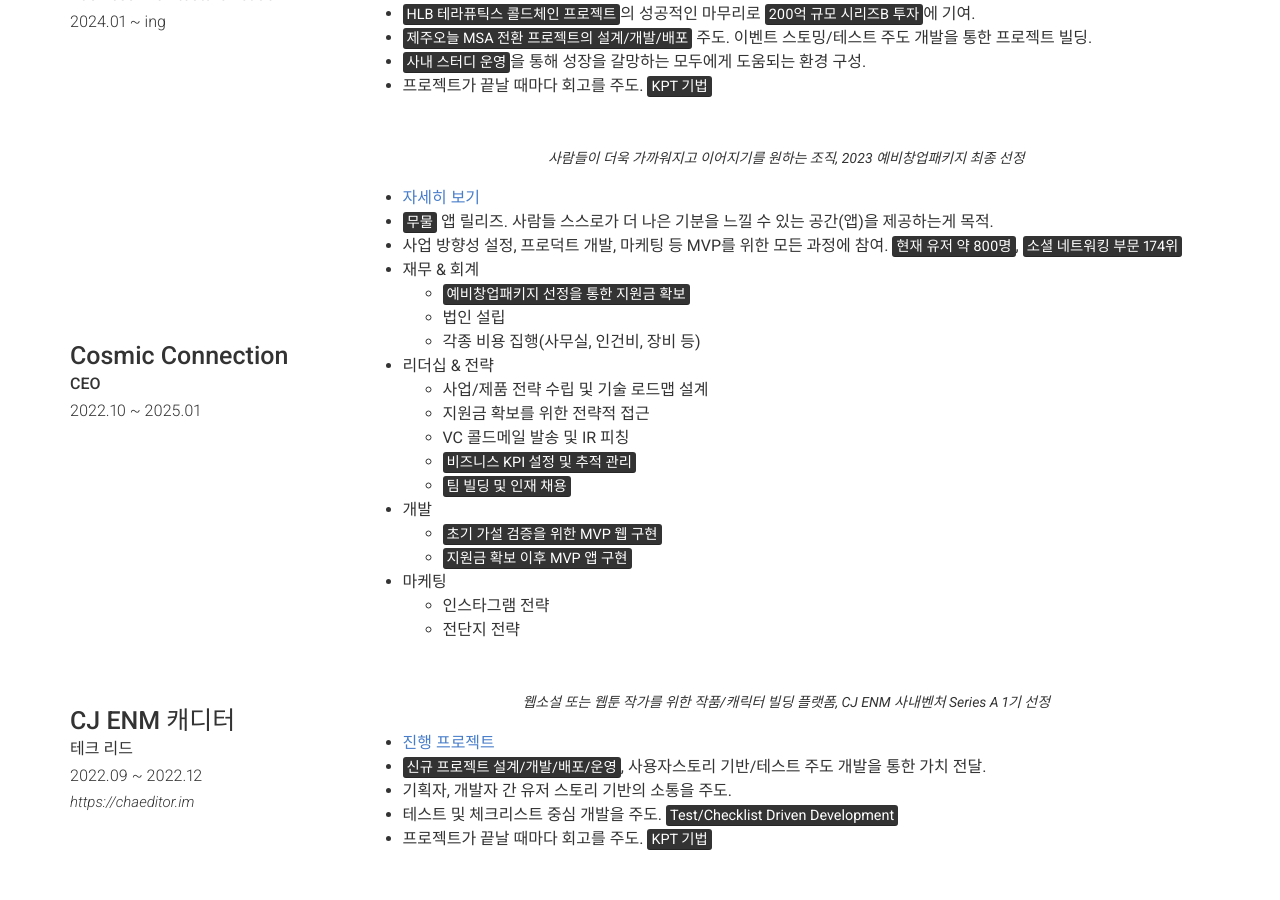
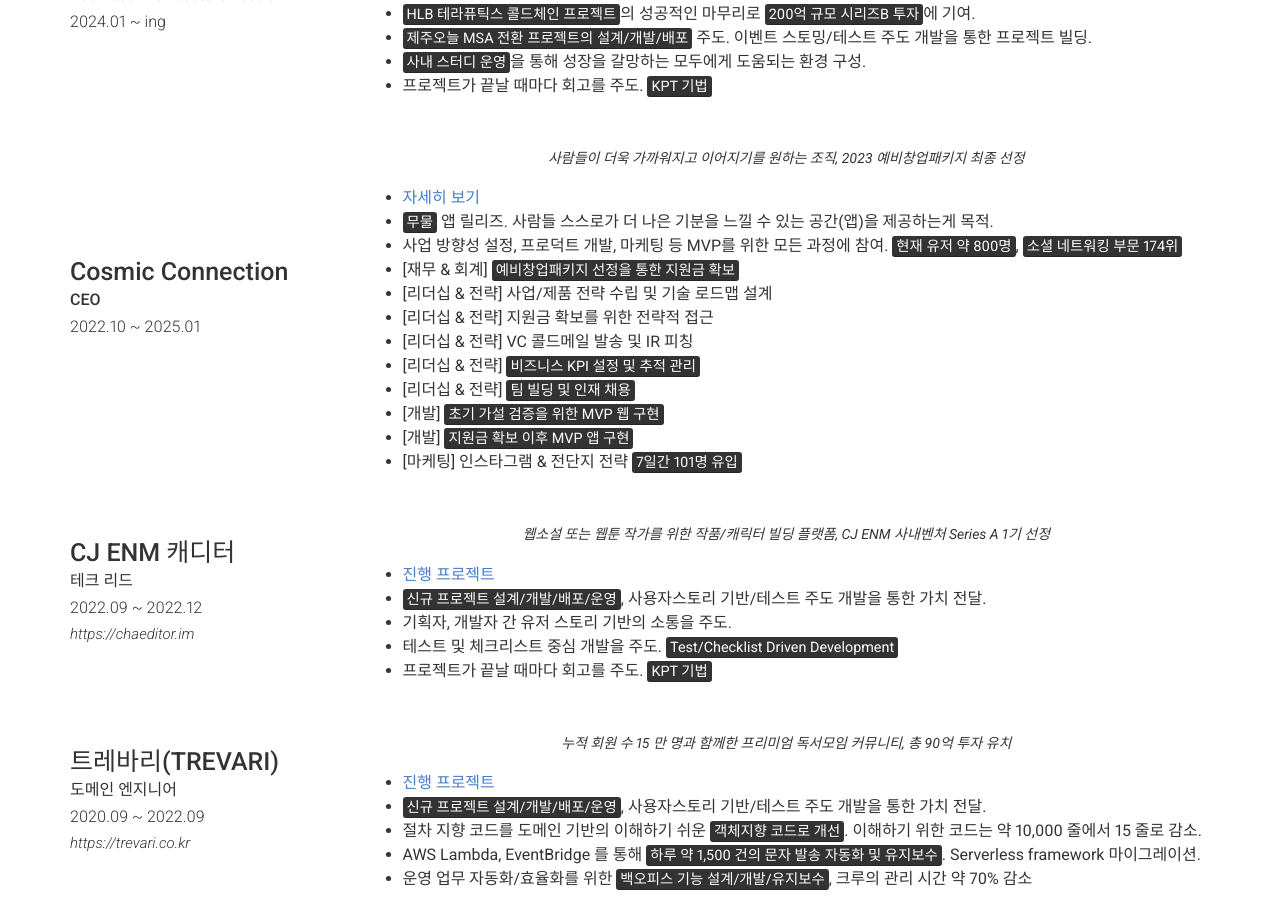
Before and after one commit to currenjin/resume, a Jekyll site: the page built from index.md, in a window 1280 px wide and 900 px high, scrolled down 779 px. Built offline with Jekyll 4.4.1, drawn with Linux system fonts in a browser that asks for light colours; nearby versions of some CDN libraries.

Commit message:
Docs: Cosmic connection

```diff
--- a/_config.yml
+++ b/_config.yml
@@ -87,22 +87,15 @@ content:
           - [자세히 보기](https://www.notion.so/currenjin/COSMIC-CONNECTION-1d27e2088c5e8033825edae90fc9eb9f?pvs=4)
           - <mark>무물</mark> 앱 릴리즈. 사람들 스스로가 더 나은 기분을 느낄 수 있는 공간(앱)을 제공하는게 목적.
           - 사업 방향성 설정, 프로덕트 개발, 마케팅 등 MVP를 위한 모든 과정에 참여. <mark>현재 유저 약 800명</mark>, <mark>소셜 네트워킹 부문 174위</mark>
-          - 재무 & 회계
-            - <mark>예비창업패키지 선정을 통한 지원금 확보</mark>
-            - 법인 설립
-            - 각종 비용 집행(사무실, 인건비, 장비 등)
-          - 리더십 & 전략
-            - 사업/제품 전략 수립 및 기술 로드맵 설계
-            - 지원금 확보를 위한 전략적 접근
-            - VC 콜드메일 발송 및 IR 피칭
-            - <mark>비즈니스 KPI 설정 및 추적 관리</mark>
-            - <mark>팀 빌딩 및 인재 채용</mark>
-          - 개발
-            - <mark>초기 가설 검증을 위한 MVP 웹 구현</mark>
-            - <mark>지원금 확보 이후 MVP 앱 구현</mark>
-          - 마케팅
-            - 인스타그램 전략
-            - 전단지 전략
+          - [재무 & 회계] <mark>예비창업패키지 선정을 통한 지원금 확보</mark>
+          - [리더십 & 전략] 사업/제품 전략 수립 및 기술 로드맵 설계
+          - [리더십 & 전략] 지원금 확보를 위한 전략적 접근
+          - [리더십 & 전략] VC 콜드메일 발송 및 IR 피칭
+          - [리더십 & 전략] <mark>비즈니스 KPI 설정 및 추적 관리</mark>
+          - [리더십 & 전략] <mark>팀 빌딩 및 인재 채용</mark>
+          - [개발] <mark>초기 가설 검증을 위한 MVP 웹 구현</mark>
+          - [개발] <mark>지원금 확보 이후 MVP 앱 구현</mark>
+          - [마케팅] 인스타그램 & 전단지 전략 <mark>7일간 101명 유입</mark>
       - layout: left
         title: CJ ENM 캐디터
         sub_title: 테크 리드
```
